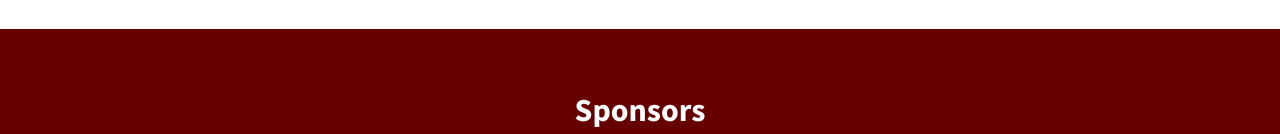
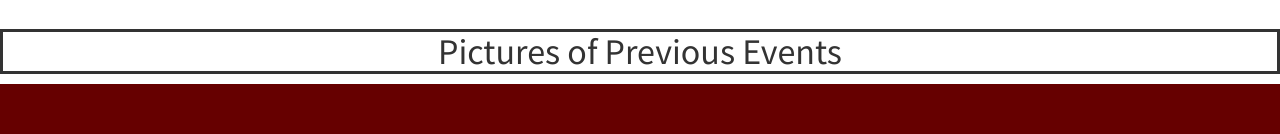
Before and after one commit to Wolfgang375177/SalukiLAN_Website, a plain HTML site: page gallery.html in a window 1280 px wide. Shown: the part 308-442 px from the top of the page. Drawn offline with nearby package versions, Linux system fonts and the light colour scheme.

Commit message:
Gallery Almost done
table needs filled with images from previous site and any other that
people can obtain

```diff
--- a/gallery.html
+++ b/gallery.html
@@ -80,6 +80,13 @@
 		 </div>
 	</div>
 
+	<div class="text-center">
+		<h1 style="border-style: solid">Pictures of Previous Events</h1>
+		<table class="table-bordered">
+
+		</table>
+	</div>
+
       <div class="footer">
             <div class="footer_top">
                   <div class="container">
```
Also changed, not shown: images/gallery/img1.jpg (added). Lines whose indentation alone changed are shown as unchanged.
